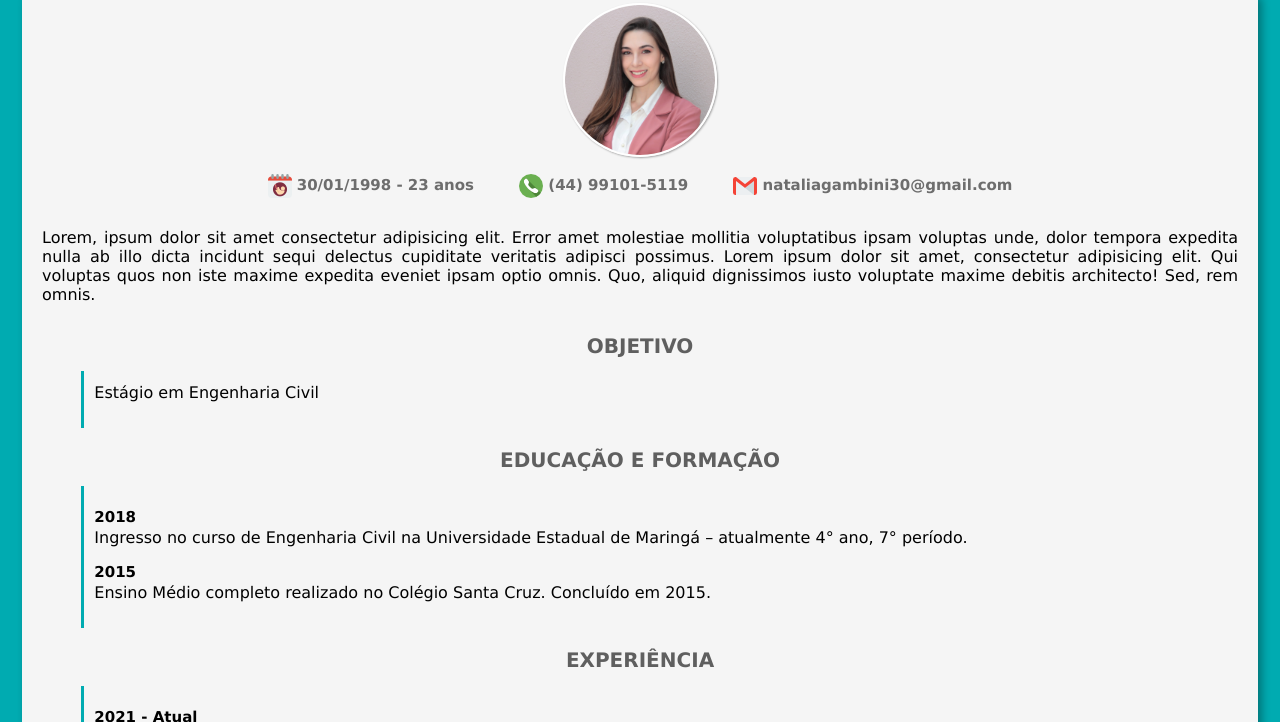
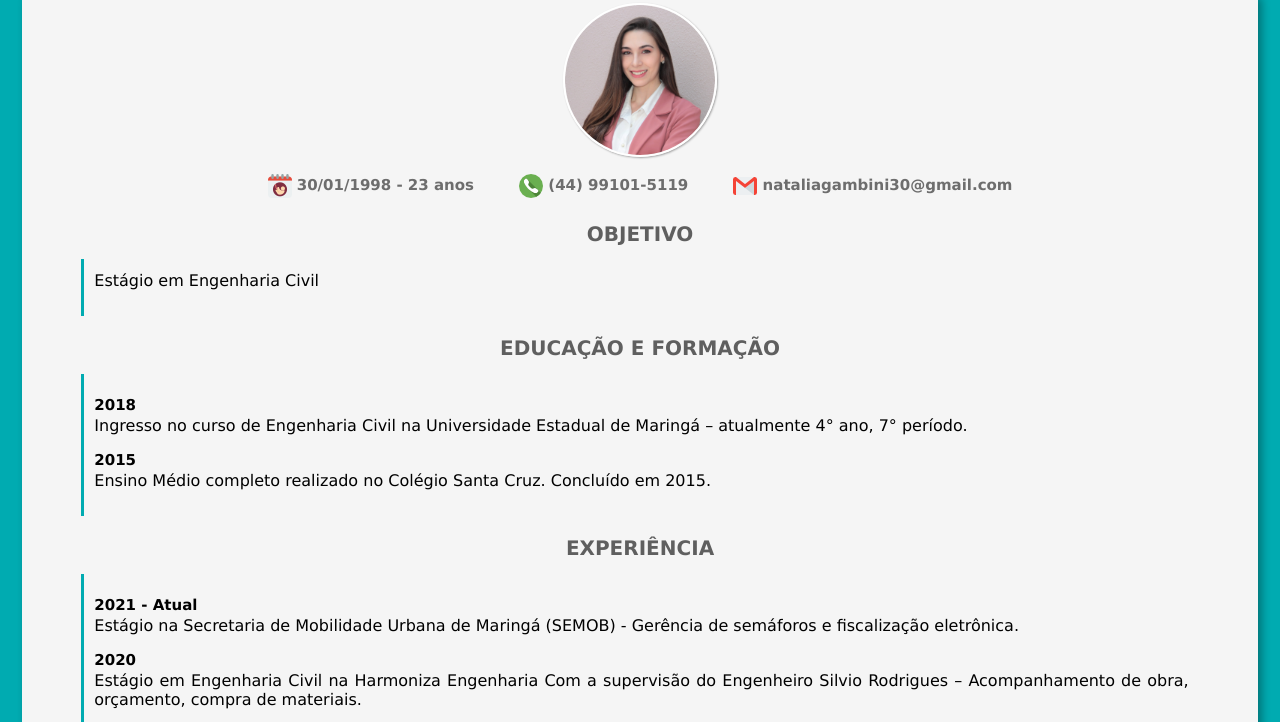
Before and after one commit to felipegambini/nataliagambini, a plain HTML site: page index.html in a window 1280 px wide. Shown: the part 62-784 px from the top of the page. Drawn offline with Linux system fonts and the light colour scheme.

Commit message:
Update index.html

```diff
--- a/index.html
+++ b/index.html
@@ -20,7 +20,6 @@
             <p><img src="images/phone.png" alt="phone"> (44) 99101-5119</p>
             <p><img src="images/gmail.png" alt="gmail"> nataliagambini30@gmail.com</p>
         </div>
-        <p id="descricao">Lorem, ipsum dolor sit amet consectetur adipisicing elit. Error amet molestiae mollitia voluptatibus ipsam voluptas unde, dolor tempora expedita nulla ab illo dicta incidunt sequi delectus cupiditate veritatis adipisci possimus. Lorem ipsum dolor sit amet, consectetur adipisicing elit. Qui voluptas quos non iste maxime expedita eveniet ipsam optio omnis. Quo, aliquid dignissimos iusto voluptate maxime debitis architecto! Sed, rem omnis.</p>
         <h1 class="titulo">OBJETIVO</h1>
         <section>
             <p>Estágio em Engenharia Civil</p>
```
